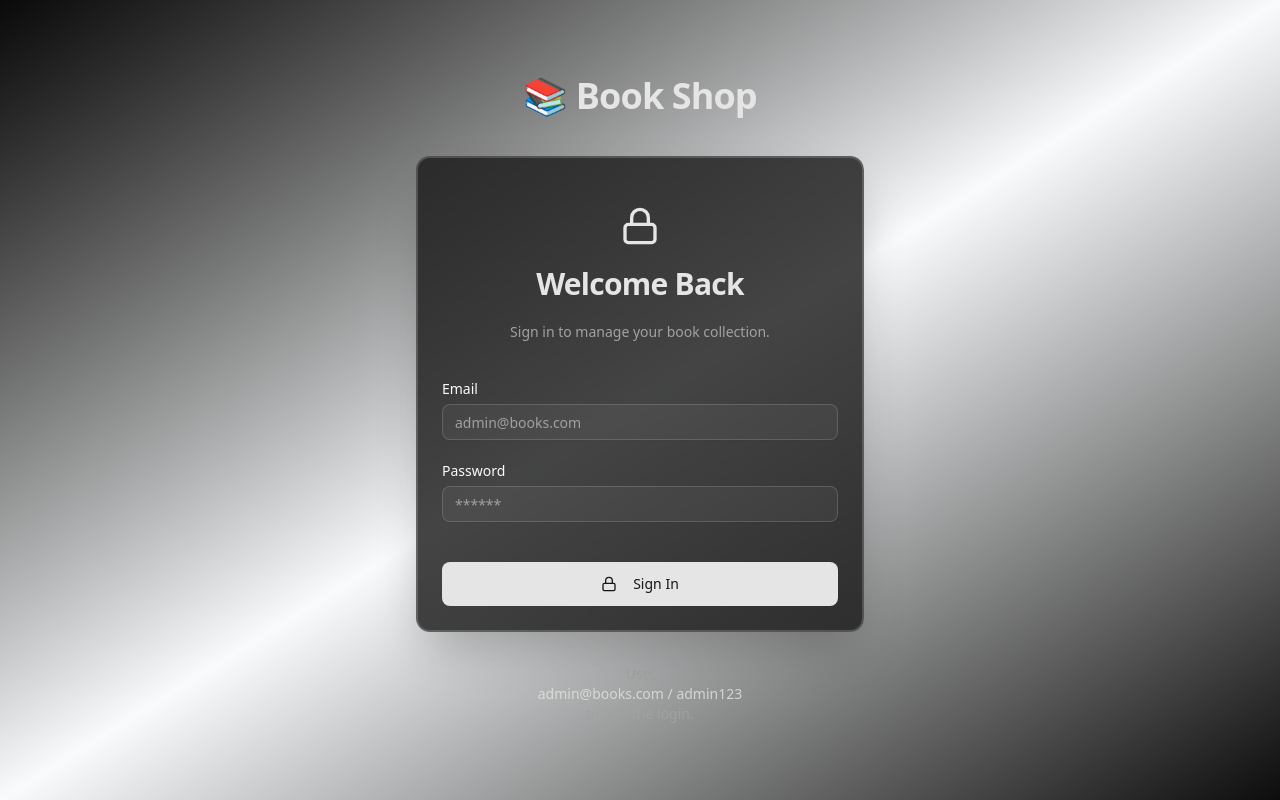
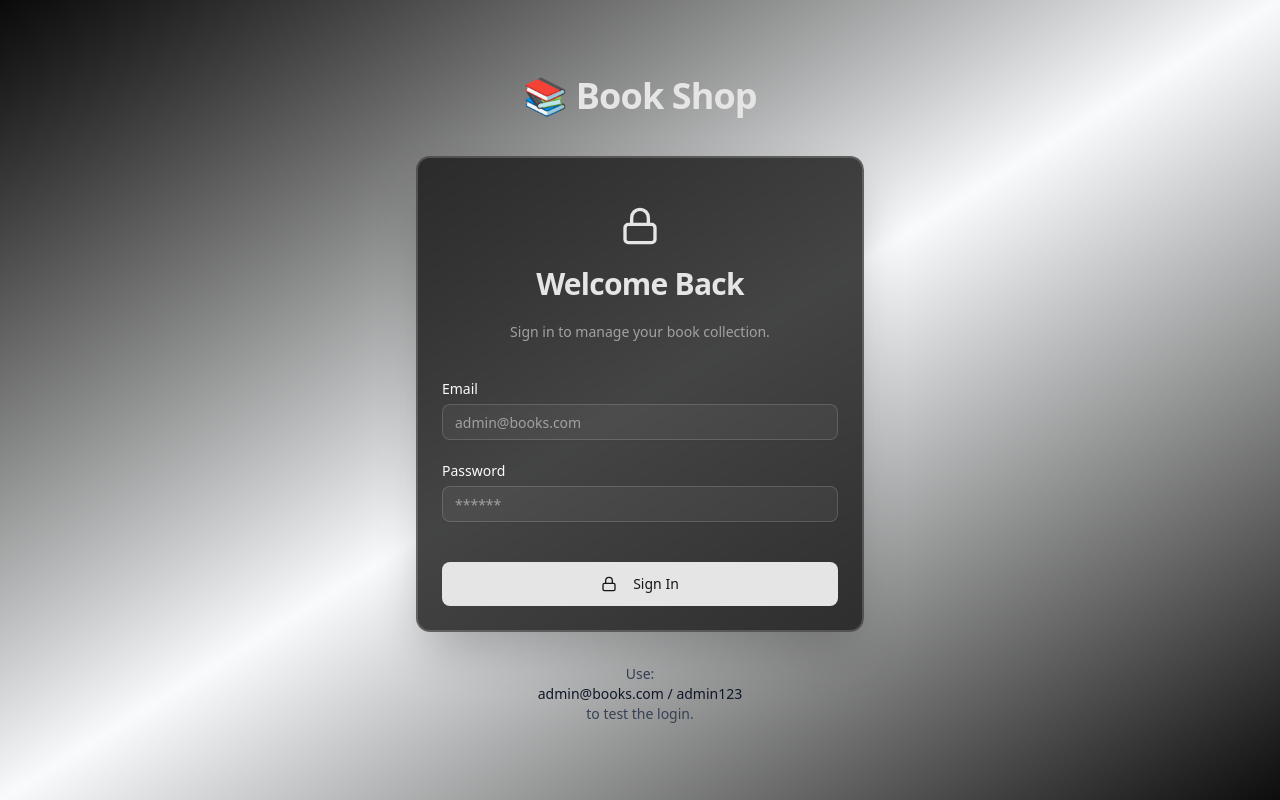
Before and after one commit to AbdalrahmanMG/book-shop, a Next.js app: page /login in a window 1280 px wide. Built offline with nearby package versions, Linux system fonts and the light colour scheme.

Commit message:
style(login): make login instruction appear better in dark mode

```diff
--- a/app/(auth)/login/page.tsx
+++ b/app/(auth)/login/page.tsx
@@ -18,9 +18,11 @@ export default function LoginPage() {
       <LoginForm />
 
       {/* Note for testing */}
-      <p className="mt-8 text-sm text-muted-foreground text-center max-w-sm">
+      <p className="mt-8 text-sm text-muted-foreground dark:text-gray-700 text-center max-w-sm">
         Use:
-        <span className="font-mono text-primary/80 block">admin@books.com / admin123</span>
+        <span className="font-mono text-primary/80 dark:text-gray-900 block">
+          admin@books.com / admin123
+        </span>
         to test the login.
       </p>
     </div>
```
Also changed, not shown: db/books.json (line endings or trailing spaces).
